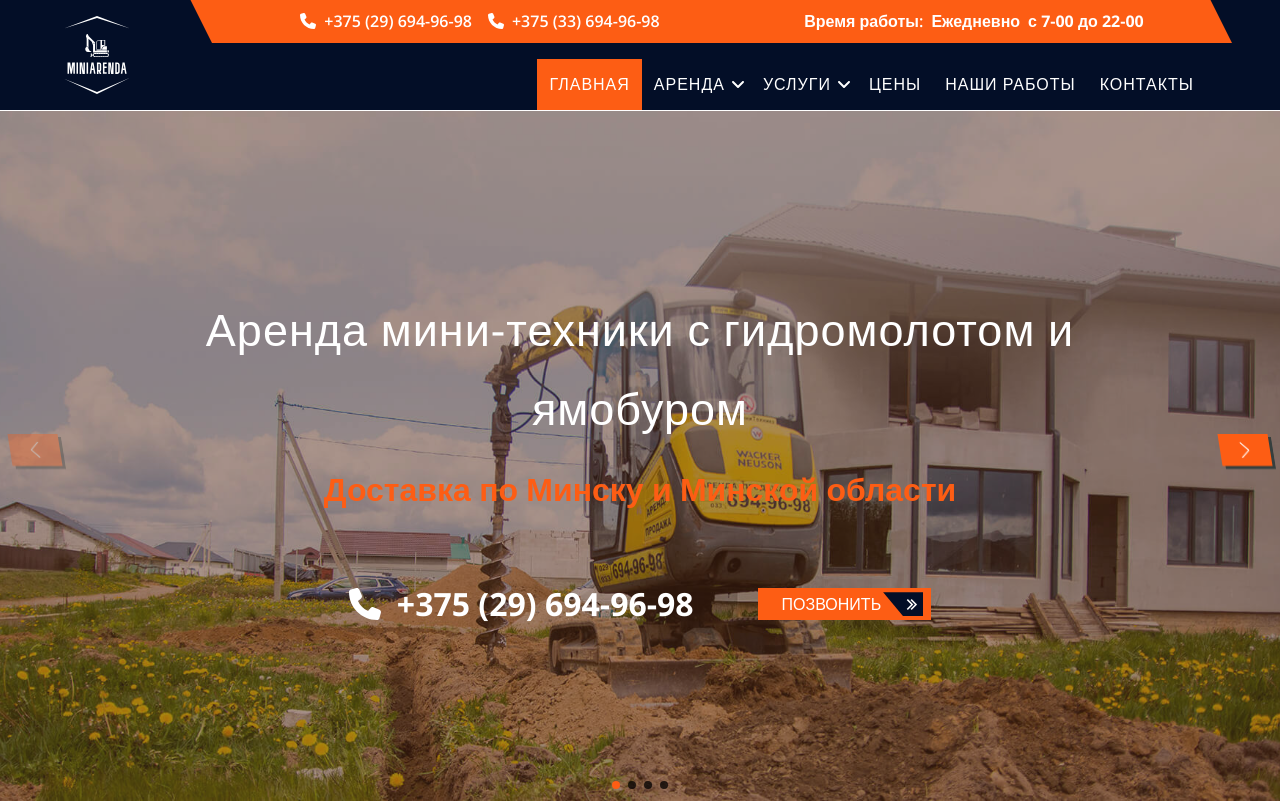
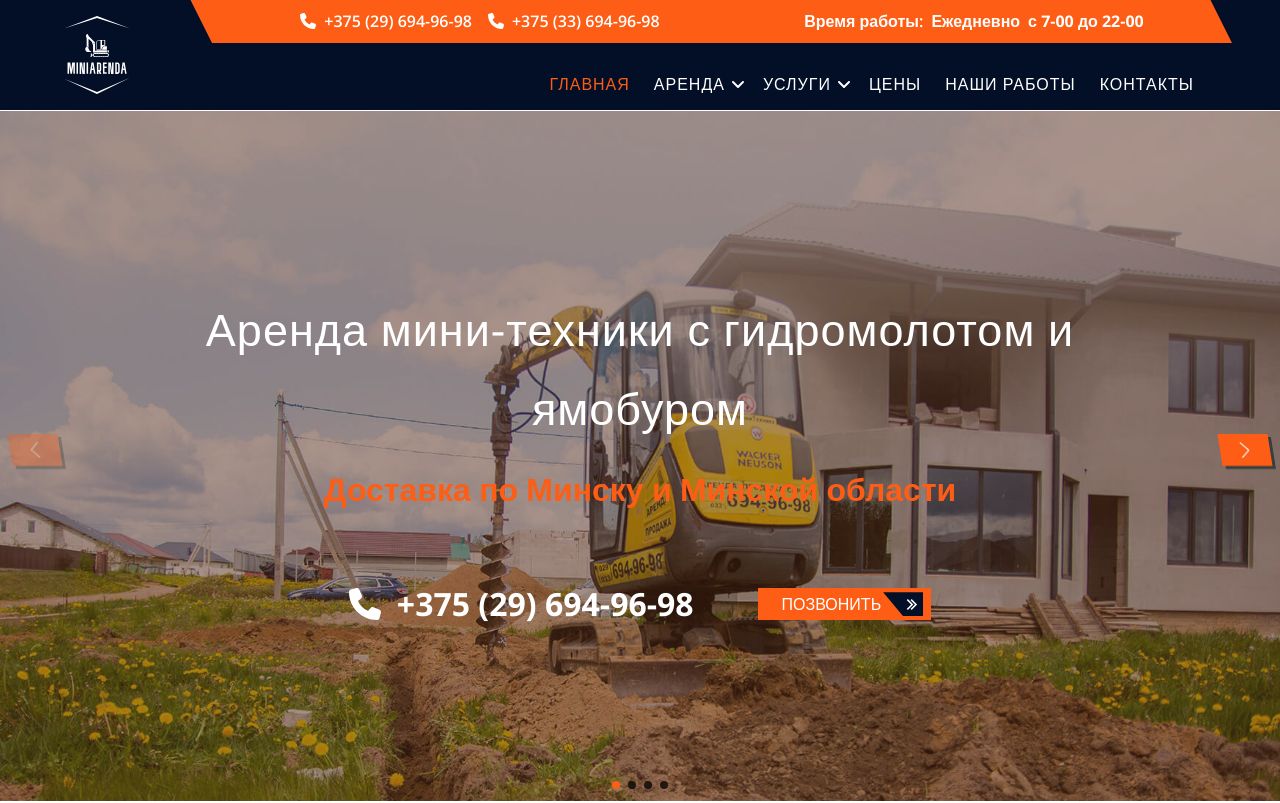
Before and after one commit to TanyaDanilovich/miniarenda_styled, a React (Create React App) app: page / in a window 1280 px wide. Shown: the top 803 px of the page. Built offline with nearby package versions, Linux system fonts and the light colour scheme.

Commit message:
fix mobile dropdown menu

```diff
--- a/src/shared/ui/navigation/S_NavLink.ts
+++ b/src/shared/ui/navigation/S_NavLink.ts
@@ -19,8 +19,7 @@ export const S_NavLink = styled(NavLink)<{}>`
   text-transform: uppercase;
 
   &.active {
-    background-color: ${({theme}) => theme.colors.primary};
-
+    color: ${({theme}) => theme.colors.primary};
   }
 
   &.active + button > svg {
```
